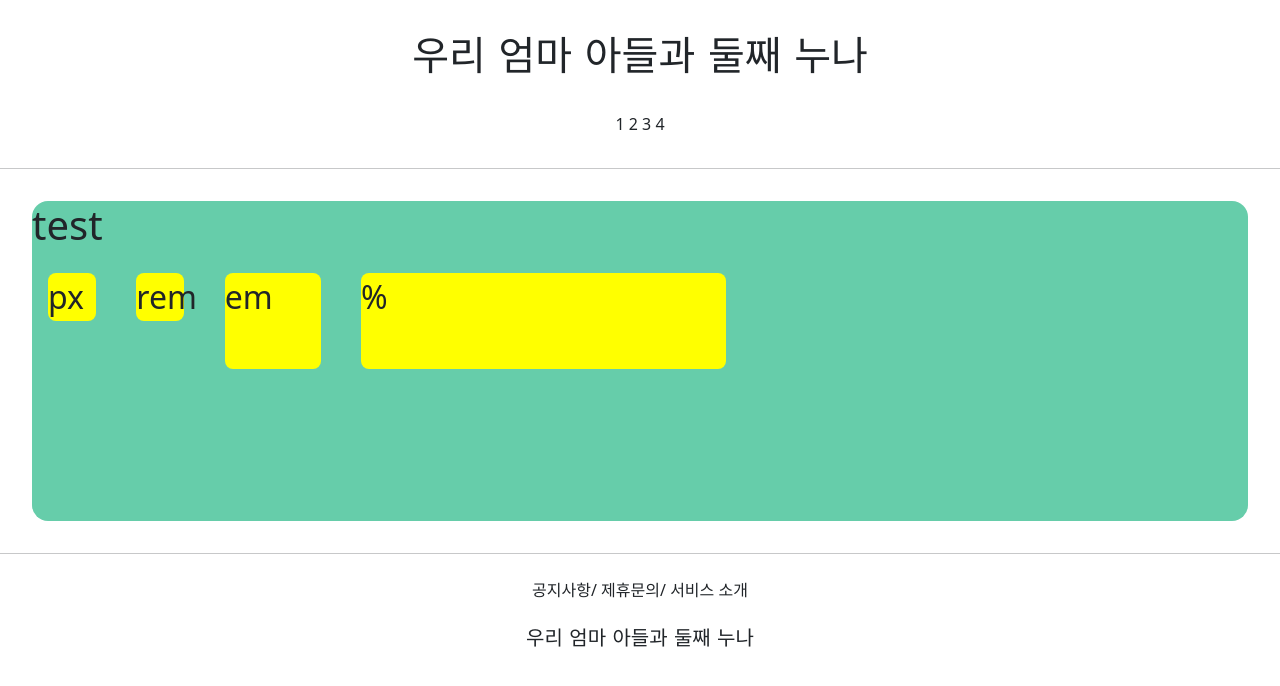
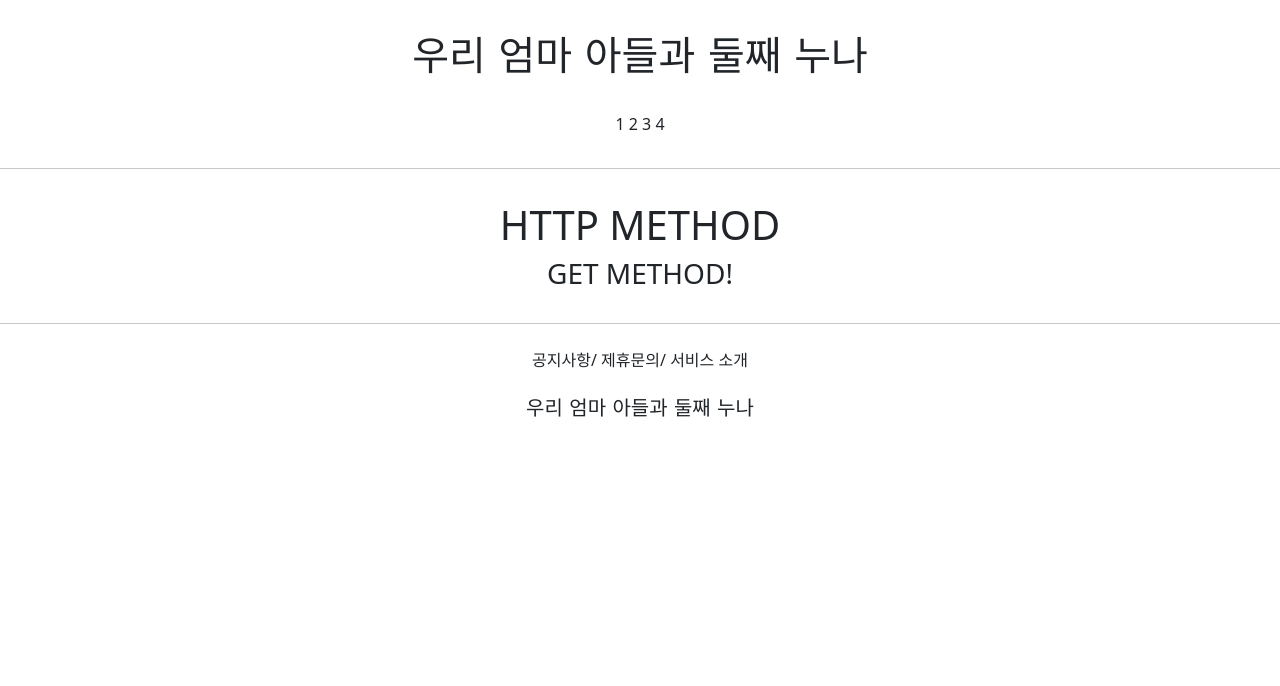
Before and after one commit to inrainy/gis_web_application, a Django app: page /accounts/hello_world/ in a window 1280 px wide. Shown: the top 686 px of the page. Run offline with Django 3.2, Linux system fonts and the light colour scheme; parts of the project's set-up code (start-up, migrations or seed data) failed here and were passed over; some web fonts are replaced.

Commit message:
7.9.webapplication4

```diff
--- a/accountapp/templates/accountapp/hello_world.html
+++ b/accountapp/templates/accountapp/hello_world.html
@@ -2,25 +2,12 @@
 
 {% block content %}
 
-    <style>
-        .testing{
-            background-color: yellow;
-            margin: 1rem;
-            height: 48px;
-            width: 48px;
-            border-radius: .5rem;
-            display: inline-block;
-        }
-    </style>
 
-    <div style='height: 20rem; background-color: mediumaquamarine;
-     margin: 2rem; border-radius: 1rem; font-size: 2rem'>
-        <h1> test </h1>
+    <div style='margin: 2rem; text-align: center'>
 
-    <div class="testing" style="height: 48px; width: 48px">px</div>
-    <div class="testing" style="height: 3rem; width: 3rem">rem</div>
-    <div class="testing" style="height: 3em; width: 3em">em</div>
-    <div class="testing" style="height: 30%; width: 30%">%</div>
+        <h1> HTTP METHOD </h1>
+
+    <h3>{{ text }}</h3>
 
     </div>
 
--- a/accountapp/views.py
+++ b/accountapp/views.py
@@ -5,6 +5,12 @@ from django.shortcuts import render
 
 
 def hello_world(request):
-    return render(request, 'accountapp/hello_world.html')
+    if request.method == "POST":
+        return render(request, 'accountapp/hello_world.html',
+                      context={'text' : 'POST METHOD!'})
+
+    else:
+        return render(request, 'accountapp/hello_world.html',
+                      context={'text' : 'GET METHOD!'})
     #대소문자 틀리면 안됨 HttpResponse
     #http에서 alt + enter누르면 뭐가 뜸
```
